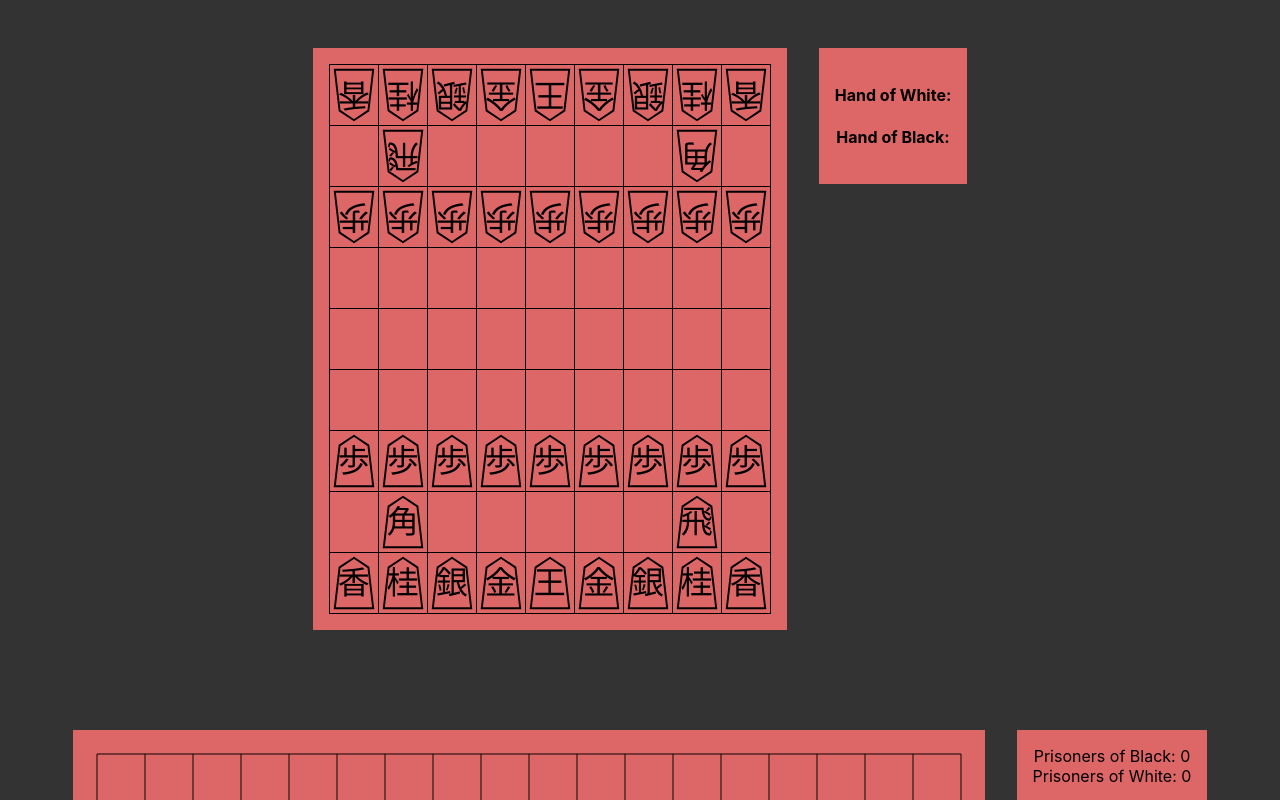
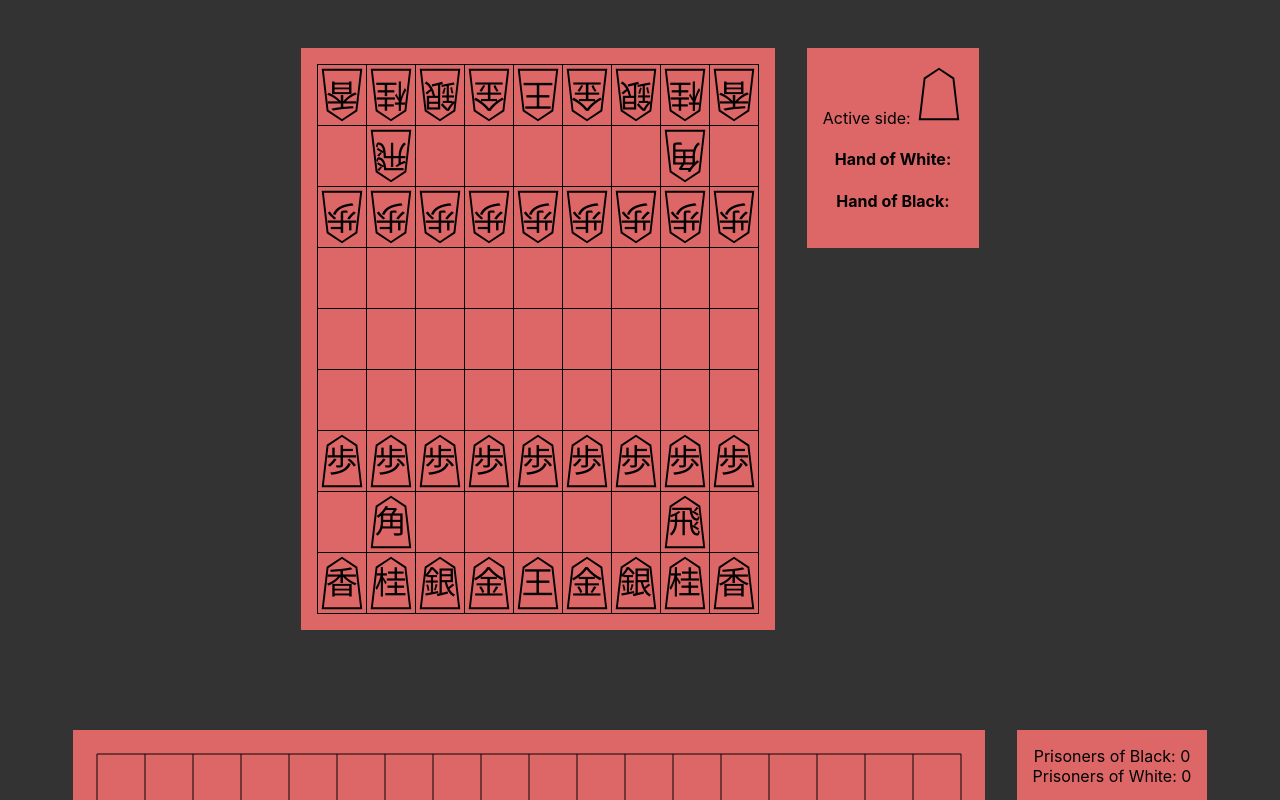
Before and after one commit to dragonfi/react-boardgame, a React (Create React App) app: page / in a window 1280 px wide. Shown: the top 800 px of the page. Built offline with nearby package versions, Linux system fonts and the light colour scheme.

Commit message:
shogi: add active side indicator

```diff
--- a/src/Shogi/ShogiRules.tsx
+++ b/src/Shogi/ShogiRules.tsx
@@ -358,6 +358,7 @@ class HandIndicators extends React.Component<{board: ShogiBoardState}> {
   render() {
     return (
       <div className="react-boardgame__hand-indicator--shogi">
+        <p>Active side: <Piece figure=" " color={this.props.board.activeSide} /></p>
         <HandIndicator title="Hand of White:" pieces={this.props.board.hand[WHITE]}/>
         <HandIndicator title="Hand of Black:" pieces={this.props.board.hand[BLACK]}/>
       </div>
```
